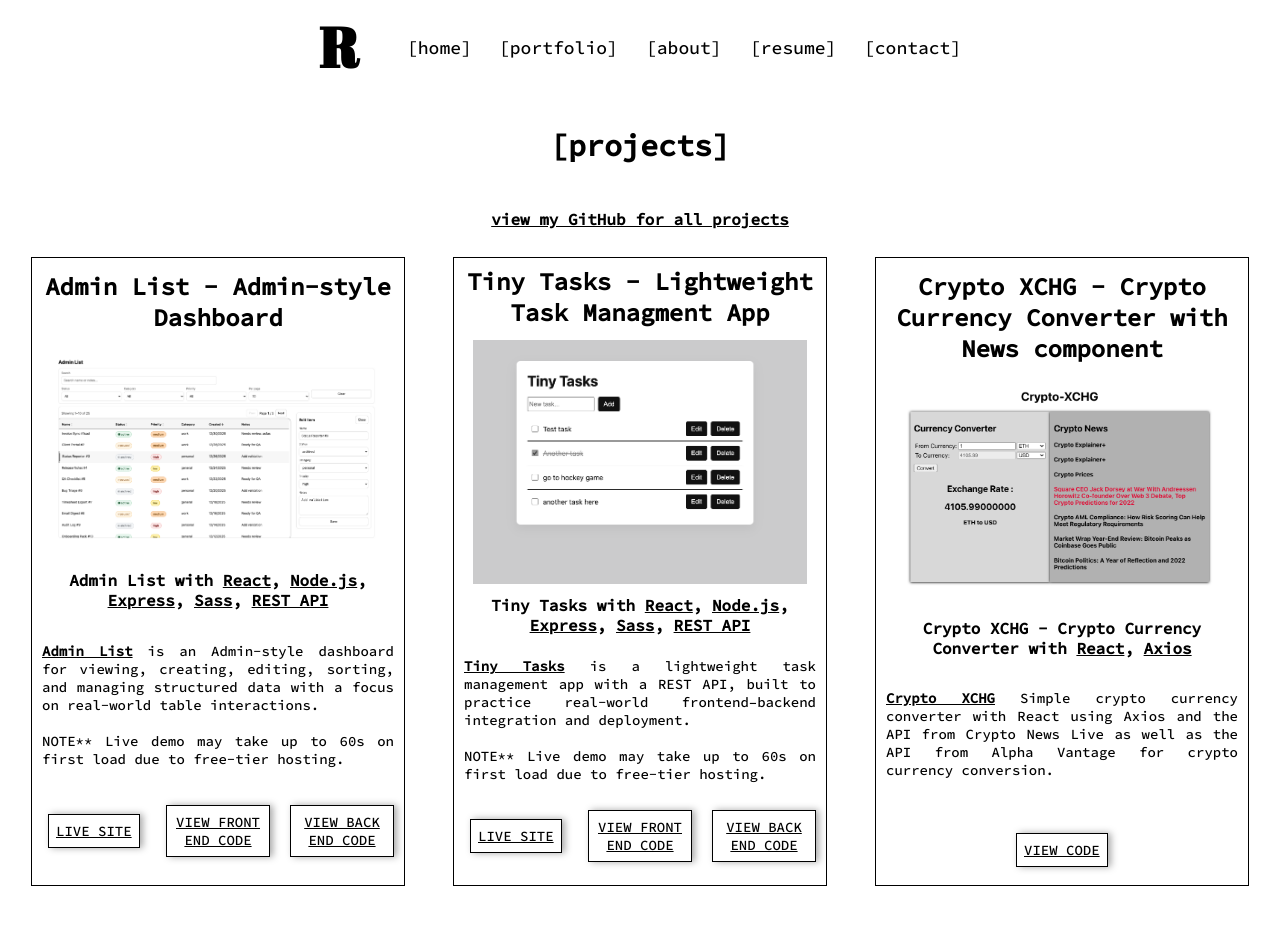
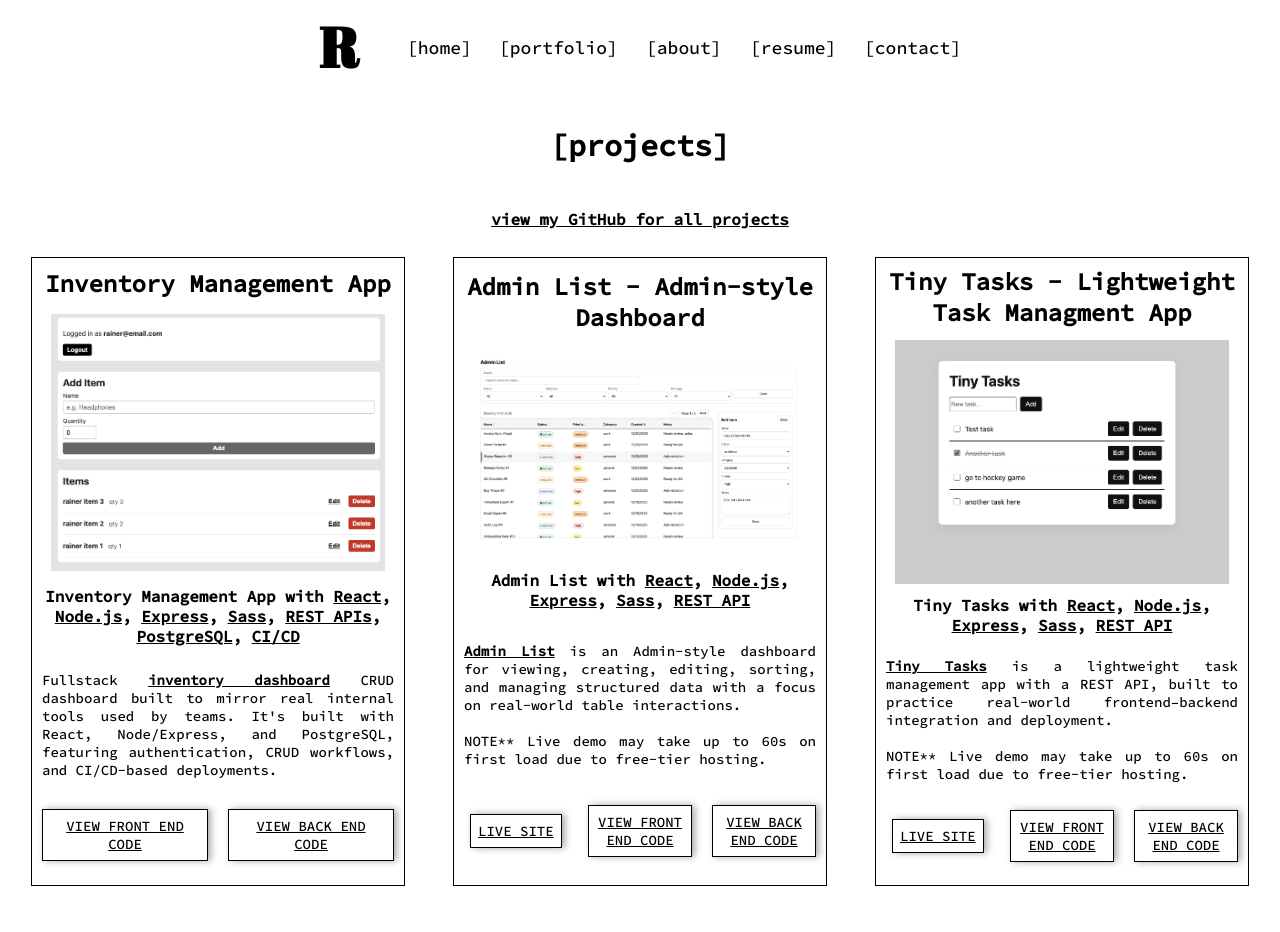
Before and after one commit to rainerb16/portfolio, a Vue app: page /#/portfolio in a window 1280 px wide. Shown: the top 932 px of the page. Built offline with nearby package versions, Linux system fonts and the light colour scheme; what vuejs-twitter-feed would draw is missing.

Commit message:
Adds inventory app to portfolio page, adds inventory app screenshot

```diff
--- a/src/components/PortfolioContent.vue
+++ b/src/components/PortfolioContent.vue
@@ -18,6 +18,36 @@
       id="projects-grid"
       class="animate__animated animate__fadeIn animate__delay-1s	1s"
     >
+
+    <div class="project-item">
+        <h2>Inventory Management App</h2>
+        <img src="../assets/inventory-app.png" alt="Thumbnail of Inventory App" />
+        <h4>
+          Inventory Management App with
+          <span class="lang">React</span>, <span class="lang">Node.js</span>, <span class="lang">Express</span>, <span class="lang">Sass</span>, <span class="lang">REST APIs</span>, <span class="lang">PostgreSQL</span>, <span class="lang">CI/CD</span>
+        </h4>
+        <p>
+          Fullstack <span class="lang">inventory dashboard</span> CRUD dashboard built to mirror real internal tools used by teams. It's built with React, Node/Express, and PostgreSQL, featuring authentication, CRUD workflows, and CI/CD-based deployments.
+        <div id="project-links">
+          <p id="link">
+            <a
+              href="https://github.com/rainerb16/inventory-web"
+              target="_blank"
+              >VIEW FRONT END CODE</a
+            >
+          </p>
+          <div id="project-link">
+            <p id="link">
+              <a
+                href="https://github.com/rainerb16/inventory-api"
+                target="_blank"
+                >VIEW BACK END CODE</a
+              >
+            </p>
+          </div>
+        </div>
+      </div>
+
     <div class="project-item">
         <h2>Admin List - Admin-style Dashboard</h2>
         <img src="../assets/dashboard.png" alt="Thumbnail of Admin List" />
```
Also changed, not shown: src/assets/inventory-app.png (added).
